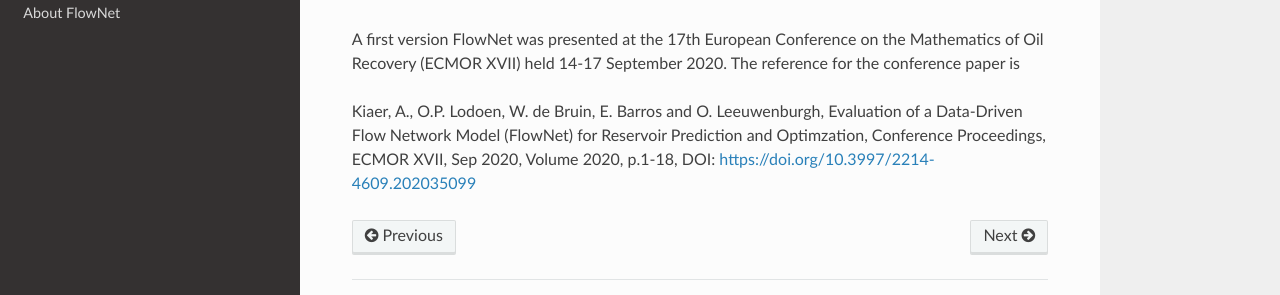
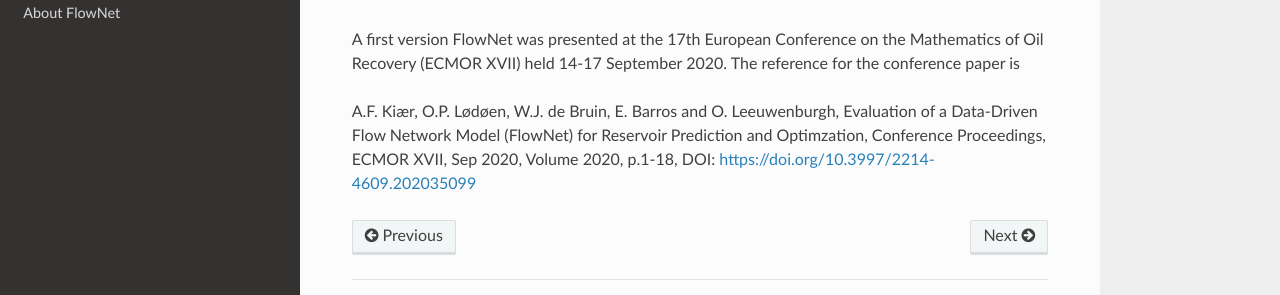
Before and after one commit to equinor/flownet, a Sphinx documentation site: the page built from docs/introduction.rst, in a window 1280 px wide and 900 px high, scrolled down 2055 px. Shown: the part 515-810 px from the top of the window. Built offline with Sphinx 7.4.7 and the Read the Docs theme 2.0.0, drawn with Linux system fonts in a browser that asks for light colours.

Commit message:
Update docs/introduction.rst
Co-authored-by: Wouter J. de Bruin <9119793+wouterjdb@users.noreply.github.com>

```diff
--- a/docs/introduction.rst
+++ b/docs/introduction.rst
@@ -95,6 +95,6 @@
 A first version FlowNet was presented at the 17th European Conference on the Mathematics of Oil Recovery
 (ECMOR XVII) held 14-17 September 2020. The reference for the conference paper is
 
-Kiaer, A., O.P. Lodoen, W. de Bruin, E. Barros and O. Leeuwenburgh, Evaluation of a Data-Driven
+A.F. Kiær, O.P. Lødøen, W.J. de Bruin, E. Barros and O. Leeuwenburgh, Evaluation of a Data-Driven
 Flow Network Model (FlowNet) for Reservoir Prediction and Optimzation, Conference Proceedings, ECMOR XVII,
 Sep 2020, Volume 2020, p.1-18, DOI: https://doi.org/10.3997/2214-4609.202035099
```
